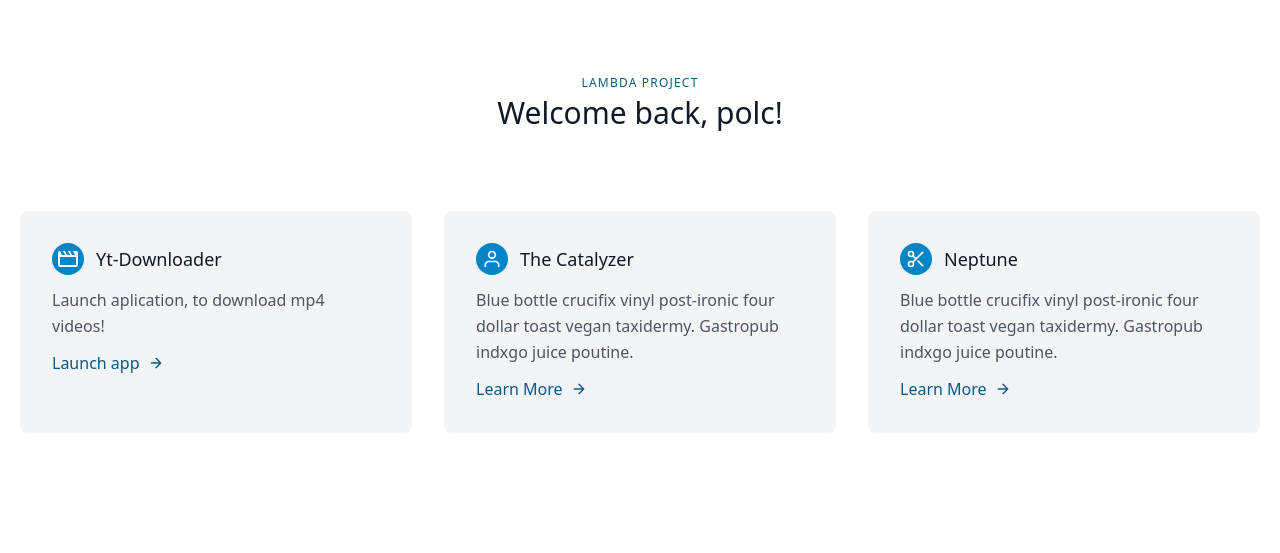
After one commit to pol-cova/lambda-api, a Flask app: page /apps in a window 1280 px wide. The commit adds this page. Shown: the part 247-800 px from the top of the page. Run offline with Flask 2, Linux system fonts and the light colour scheme; a user stored in the database is signed in; some libraries are stand-ins or nearby versions.

Commit message:
v0.0.3
Bug fixed, new features -> app menu, validation, 401 error page, app home

```diff
--- a/app/app.py
+++ b/app/app.py
@@ -6,9 +6,14 @@ import re
 from werkzeug.security import generate_password_hash, check_password_hash
 from io import BytesIO
 from pytube import YouTube
+import os
+
 
 app = Flask(__name__)
 app.secret_key = 'G34+yhc[W#%zfnfp_KRpL#9&3?iKq^'
+
+IMG_FOLDER = os.path.join('static', 'img')
+app.config['UPLOAD_FOLDER'] = IMG_FOLDER
 
 ##### db Connection
 def get_db_connection():
@@ -119,6 +124,12 @@ def get_contact():
     else:
         return render_template('contact.html', form=form)
 
+@app.route('/apps')
+def apps():
+    if 'loggedin' in session:
+        return render_template('app.html', username =session['username'])
+    return redirect(url_for('error_401'))
+
 @app.route('/yt-api', methods=['GET', 'POST'])
 def ytapi():
     return render_template('yt-api.html',
@@ -143,6 +154,16 @@ def ytdownload():
             return send_file(buffer, as_attachment=True, download_name="Video - {yt.title}.mp4", mimetype="video/mp4")
     return redirect(url_for('yt-api'))
 
+# Redirecting to sophia.edu
+@app.route('/sophia')
+def sophia_edu():
+    return redirect("https://sophia-edu.herokuapp.com", code=302)
+
+# List of errors
+@app.route('/401')
+def error_401():
+    error401_img = os.path.join(app.config['UPLOAD_FOLDER'], 'error401.jpg')
+    return render_template('error401.html', user_image = error401_img)
 
 if __name__ =='__main__':
     app.run(debug=True)
--- /dev/null
+++ b/app/contactusMessage.csv
@@ -0,0 +1,2 @@
+,name,email,subject,message
+0,,,,
--- /dev/null
+++ b/app/templates/app.html
@@ -0,0 +1,110 @@
+<!DOCTYPE html>
+<html lang="en">
+<head>
+    <meta charset="UTF-8">
+    <meta http-equiv="X-UA-Compatible" content="IE=edge">
+    <meta name="viewport" content="width=device-width, initial-scale=1.0">
+    <script src="https://cdn.tailwindcss.com"></script>
+    <link rel="stylesheet" href="https://fonts.googleapis.com/css2?family=Material+Symbols+Outlined:opsz,wght,FILL,GRAD@20..48,100..700,0..1,-50..200"/>
+    <link rel="stylesheet" href="https://fonts.googleapis.com/css2?family=Material+Symbols+Outlined:opsz,wght,FILL,GRAD@48,400,0,0" />
+    <title>Apps</title>
+</head>
+<header class="text-gray-600 body-font">
+  <div class="container mx-auto flex flex-wrap p-5 flex-col md:flex-row items-center">
+    <nav class="flex lg:w-2/5 flex-wrap items-center text-base md:ml-auto">
+      <a class="mr-5 hover:text-gray-900" href="{{ url_for('home') }} ">Home</a>
+      <a class="mr-5 hover:text-gray-900" href="{{ url_for('profile') }} ">Profile</a>
+      <a class="mr-5 hover:text-gray-900" href="{{ url_for('get_contact') }} ">Support</a>
+      <a class="hover:text-gray-900" href="{{ url_for('sophia_edu') }} ">Sophia.Edu</a>
+    </nav>
+    <a class="flex order-first lg:order-none lg:w-1/5 title-font font-medium items-center text-gray-900 lg:items-center lg:justify-center mb-4 md:mb-0">
+      <img src="https://img.icons8.com/external-others-inmotus-design/67/000000/external-Lambda-greek-alphabet-letters-and-symbols-others-inmotus-design-2.png">
+      <span class="ml-3 text-xl">Lambda</span>
+    </a>
+    <div class="lg:w-2/5 inline-flex lg:justify-end ml-5 lg:ml-0">
+      <button class="inline-flex items-center bg-gray-100 border-0 py-1 px-3 focus:outline-none hover:bg-gray-200 rounded text-base mt-4 md:mt-0"href="{{ url_for('logout') }}">Logout
+        <svg fill="none" stroke="currentColor" stroke-linecap="round" stroke-linejoin="round" stroke-width="2" class="w-4 h-4 ml-1" viewBox="0 0 24 24">
+          <path d="M5 12h14M12 5l7 7-7 7"></path>
+        </svg>
+      </button>
+    </div>
+  </div>
+</header>
+<body>
+    <section class="text-gray-600 body-font">
+        <div class="container px-5 py-24 mx-auto">
+          <div class="flex flex-col text-center w-full mb-20">
+            <h2 class="text-xs text-sky-800 tracking-widest font-medium title-font mb-1">LAMBDA PROJECT</h2>
+            {% block content %}
+            <h1 class="sm:text-3xl text-2xl font-medium title-font text-gray-900">Welcome back, {{ username }}!</h1>
+            {% endblock %}
+          </div>
+          <div class="flex flex-wrap -m-4">
+            <div class="p-4 md:w-1/3">
+              <div class="flex rounded-lg h-full bg-gray-100 p-8 flex-col">
+                <div class="flex items-center mb-3">
+                  <div class="w-8 h-8 mr-3 inline-flex items-center justify-center rounded-full bg-sky-600 text-white flex-shrink-0">
+                    <span class="material-symbols-outlined">
+                        movie
+                        </span>
+                  </div>
+                  <h2 class="text-gray-900 text-lg title-font font-medium">Yt-Downloader</h2>
+                </div>
+                <div class="flex-grow">
+                  <p class="leading-relaxed text-base">Launch aplication, to download mp4 videos!</p>
+                  <a class="mt-3 text-sky-800 inline-flex items-center" href="{{url_for('ytapi')}}">Launch app
+                    <svg fill="none" stroke="currentColor" stroke-linecap="round" stroke-linejoin="round" stroke-width="2" class="w-4 h-4 ml-2" viewBox="0 0 24 24">
+                      <path d="M5 12h14M12 5l7 7-7 7"></path>
+                    </svg>
+                  </a>
+                </div>
+              </div>
+            </div>
+            <div class="p-4 md:w-1/3">
+              <div class="flex rounded-lg h-full bg-gray-100 p-8 flex-col">
+                <div class="flex items-center mb-3">
+                  <div class="w-8 h-8 mr-3 inline-flex items-center justify-center rounded-full bg-sky-600 text-white flex-shrink-0">
+                    <svg fill="none" stroke="currentColor" stroke-linecap="round" stroke-linejoin="round" stroke-width="2" class="w-5 h-5" viewBox="0 0 24 24">
+                      <path d="M20 21v-2a4 4 0 00-4-4H8a4 4 0 00-4 4v2"></path>
+                      <circle cx="12" cy="7" r="4"></circle>
+                    </svg>
+                  </div>
+                  <h2 class="text-gray-900 text-lg title-font font-medium">The Catalyzer</h2>
+                </div>
+                <div class="flex-grow">
+                  <p class="leading-relaxed text-base">Blue bottle crucifix vinyl post-ironic four dollar toast vegan taxidermy. Gastropub indxgo juice poutine.</p>
+                  <a class="mt-3 text-sky-800 inline-flex items-center">Learn More
+                    <svg fill="none" stroke="currentColor" stroke-linecap="round" stroke-linejoin="round" stroke-width="2" class="w-4 h-4 ml-2" viewBox="0 0 24 24">
+                      <path d="M5 12h14M12 5l7 7-7 7"></path>
+                    </svg>
+                  </a>
+                </div>
+              </div>
+            </div>
+            <div class="p-4 md:w-1/3">
+              <div class="flex rounded-lg h-full bg-gray-100 p-8 flex-col">
+                <div class="flex items-center mb-3">
+                  <div class="w-8 h-8 mr-3 inline-flex items-center justify-center rounded-full bg-sky-600 text-white flex-shrink-0">
+                    <svg fill="none" stroke="currentColor" stroke-linecap="round" stroke-linejoin="round" stroke-width="2" class="w-5 h-5" viewBox="0 0 24 24">
+                      <circle cx="6" cy="6" r="3"></circle>
+                      <circle cx="6" cy="18" r="3"></circle>
+                      <path d="M20 4L8.12 15.88M14.47 14.48L20 20M8.12 8.12L12 12"></path>
+                    </svg>
+                  </div>
+                  <h2 class="text-gray-900 text-lg title-font font-medium">Neptune</h2>
+                </div>
+                <div class="flex-grow">
+                  <p class="leading-relaxed text-base">Blue bottle crucifix vinyl post-ironic four dollar toast vegan taxidermy. Gastropub indxgo juice poutine.</p>
+                  <a class="mt-3 text-sky-800 inline-flex items-center">Learn More
+                    <svg fill="none" stroke="currentColor" stroke-linecap="round" stroke-linejoin="round" stroke-width="2" class="w-4 h-4 ml-2" viewBox="0 0 24 24">
+                      <path d="M5 12h14M12 5l7 7-7 7"></path>
+                    </svg>
+                  </a>
+                </div>
+              </div>
+            </div>
+          </div>
+        </div>
+      </section>
+</body>
+</html>
--- a/app/templates/layout.html
+++ b/app/templates/layout.html
@@ -30,7 +30,7 @@
                 </a>
               </li>
               <li class="nav-item">
-                <a class="nav-link" href="#">
+                <a class="nav-link" href="{{url_for('apps')}}">
                   <i class="fa fa-mobile"></i>
                   Apps
                 </a>
```
Also changed, not shown: app/templates/error401.html (added, +29 -0 lines), app/static/img/error401.jpg (added).
